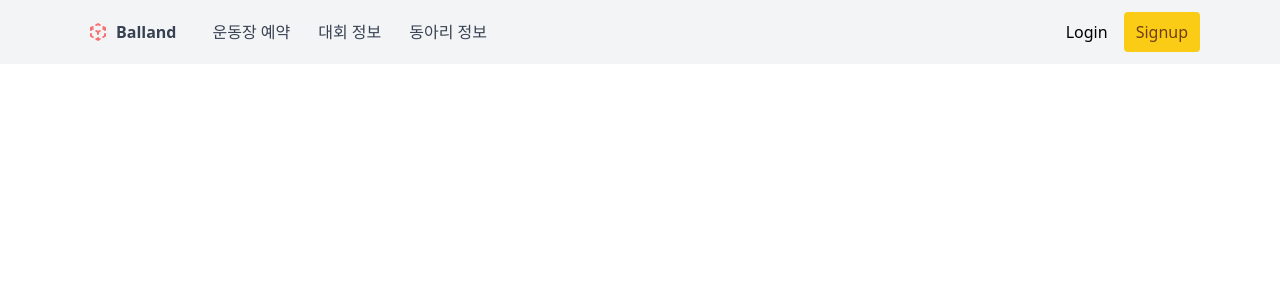
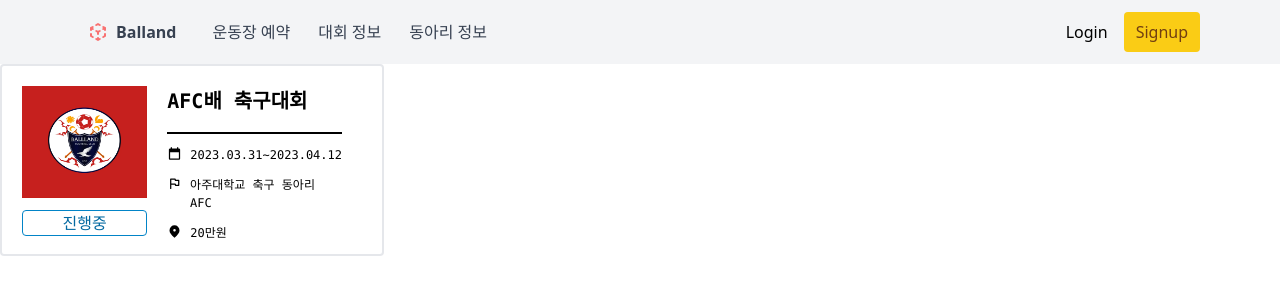
Before and after one commit to Ballandd/Balland_Web, a Next.js app in the folder balland/: page /competition in a window 1280 px wide. Shown: the top 300 px of the page. Built offline with nearby package versions, Linux system fonts and the light colour scheme; no server answers.

Commit message:
Design: CompetitionInformation 컴포넌트 제작

```diff
--- /dev/null
+++ b/balland/components/CompetitionInformation.tsx
@@ -0,0 +1,50 @@
+import { Icon } from '@iconify/react';
+
+export interface CompetitionInformationProps {
+    picture : string;
+    name: string;
+    period: string;
+    part: string;
+    prize : string;
+  }
+
+const CompetitionInformation = (props: CompetitionInformationProps) => {
+    return (
+      <div className = "w-96 h-48 rounded border-2 bg-white">
+          <div className = "mt-5 ml-5 mr-5 left-9 top-5">
+                <div className = "flex flex-row">
+                    <div className = "w-40 flex flex-col">
+                        <img
+                            className = "h-28"
+                            src={props.picture}
+                        />
+                        <div className = "mt-3 border rounded border-sky-600">
+                            <h2 className = "text-center text-sky-700"> 진행중</h2>
+                        </div>
+                    </div>
+                    <div>
+                    <div className = "divide-y-2 divide-solid divide-black">
+                        <h2 className = " ml-5 left-9 top-5 font-mono text-left text-[20px] font-bold">{props.name}</h2>
+                        <div className = "flex flex-col mt-4 ml-5 mr-5 ">
+                        <div className = "flex flex-row mt-3 left-9 top-5 ">
+                        <Icon icon="material-symbols:calendar-today" width="15" />
+                            <h2 className = "ml-2 font-mono text-left text-[12px]">{props.period}</h2>
+                        </div>
+                        <div className = "flex flex-row mt-3 left-9 top-5 ">
+                        <Icon icon="material-symbols:flag-outline-rounded" width="15" />
+                            <h2 className = "ml-2 font-mono text-left text-[12px]">{props.part}</h2>
+                        </div>
+                        <div className = "flex flex-row mt-3 left-9 top-5 ">
+                            <Icon icon="material-symbols:location-on" width="15" />
+                            <h2 className = "ml-2 font-mono text-left text-[12px]">{props.prize}</h2>
+                        </div>
+                    </div>
+                    </div>
+                    </div>
+                </div>
+
+          </div>
+      </div>
+    )
+}
+export default CompetitionInformation;
--- a/balland/pages/competition/index.js
+++ b/balland/pages/competition/index.js
@@ -1,5 +1,6 @@
 import Head from "next/head";
 import styles from "../../styles/Competition.module.css"
+import CompetitionInformation from "../../components/CompetitionInformation.tsx"
 export default function Competition() {
 
   return (
@@ -8,7 +9,15 @@ export default function Competition() {
         <title>Tailwind Navbar Tutorial</title>
         <link rel="icon" href="/favicon.ico" />
       </Head>
-
+    <div className = "w-screen h-96">
+      <CompetitionInformation
+        picture = "/BallandLogo.png"
+        name = "AFC배 축구대회"
+        period = "2023.03.31~2023.04.12"
+        part = "아주대학교 축구 동아리 AFC"
+        prize = "20만원"
+      />
+    </div>
 
       {/* content goes here */}
       {/* <div className={styles.e12_748}>
```
